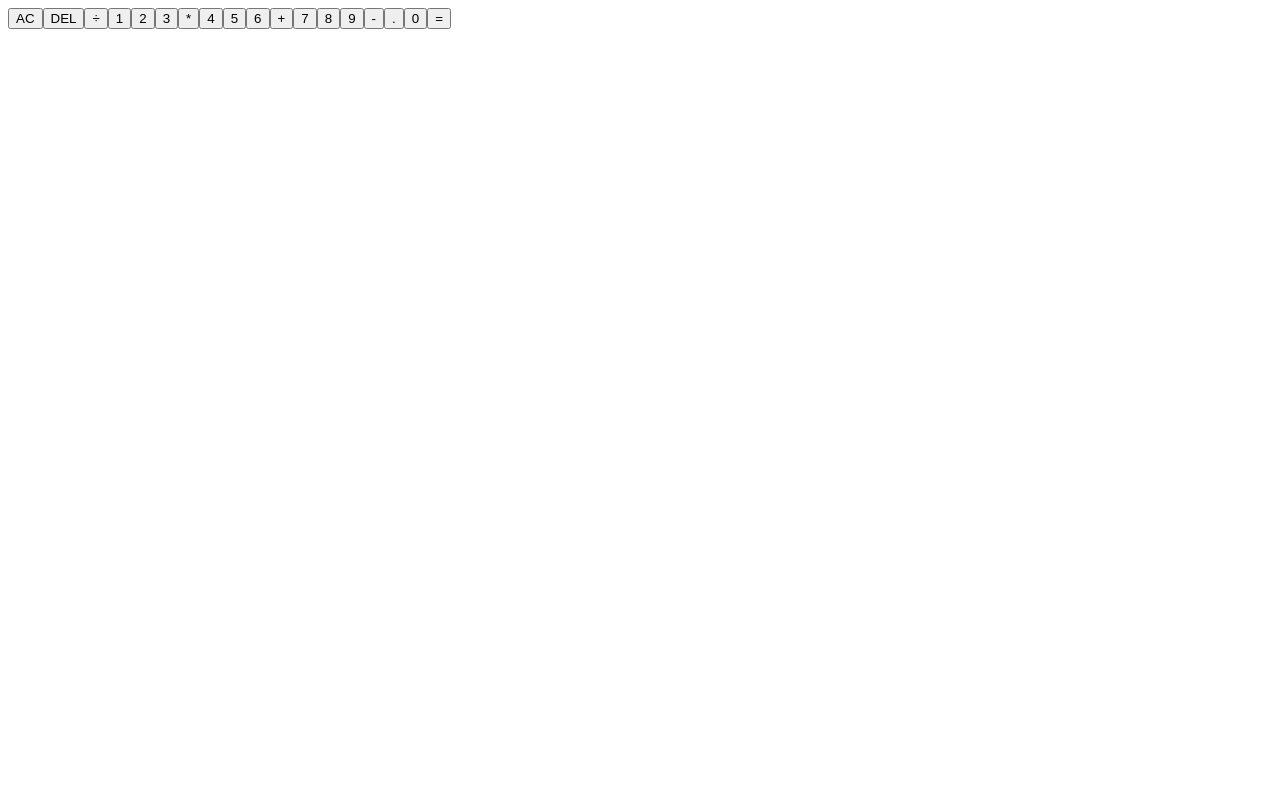
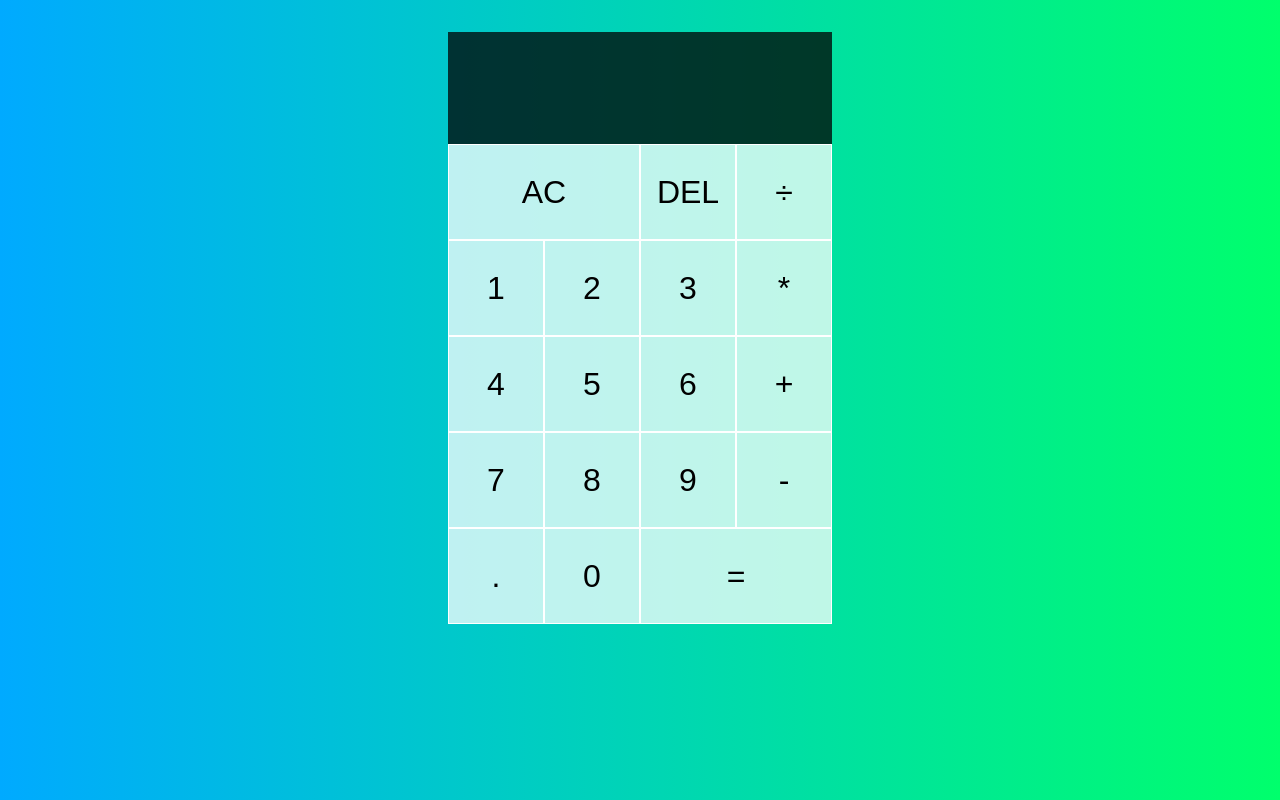
Before and after one commit to Aintripin/React_calculator, a React (Create React App) app in the folder calculator_v00/: page / in a window 1280 px wide. Built offline with nearby package versions, Linux system fonts and the light colour scheme.

Commit message:
added styling using scss

```diff
--- a/calculator_v00/src/App.js
+++ b/calculator_v00/src/App.js
@@ -6,8 +6,8 @@
   return (
     <div className = "calculator-grid">
       <div className = "output">
-        <div className = "previous-operand"> </div>
-        <div className = "current-operand"> </div>
+        <div className = "previous-operand"></div>
+        <div className = "current-operand"></div>
       </div>
       <button className = "span-two">AC</button>
       <button> DEL</button>
--- a/calculator_v00/src/styles.css
+++ b/calculator_v00/src/styles.css
@@ -1 +1,71 @@
-/* No CSS *//*# sourceMappingURL=styles.css.map */
+*, *::before, *::after {
+  -webkit-box-sizing: border-box;
+          box-sizing: border-box;
+}
+
+body {
+  margin: 0;
+  background: -webkit-gradient(linear, left top, right top, from(#00AAFF), to(#00FF6C));
+  background: linear-gradient(to right, #00AAFF, #00FF6C);
+}
+
+.calculator-grid {
+  display: -ms-grid;
+  display: grid;
+  margin-top: 2rem;
+  -webkit-box-pack: center;
+      -ms-flex-pack: center;
+          justify-content: center;
+  -ms-grid-columns: (6rem)[4];
+      grid-template-columns: repeat(4, 6rem);
+  -ms-grid-rows: minmax(7rem, auto) (6rem)[5];
+      grid-template-rows: minmax(7rem, auto) repeat(5, 6rem);
+}
+
+.calculator-grid > button {
+  cursor: pointer;
+  font-size: 2rem;
+  border: 1px solid white;
+  outline: none;
+  background: rgba(255, 255, 255, 0.75);
+}
+
+.calculator-grid > button:hover,
+.calculator-grid > button:focus {
+  background: rgba(255, 255, 255, 0.9);
+}
+
+.span-two {
+  grid-column: span 2;
+}
+
+.output {
+  grid-column: 1 / -1;
+  background-color: rgba(0, 0, 0, 0.75);
+  display: -webkit-box;
+  display: -ms-flexbox;
+  display: flex;
+  -webkit-box-orient: vertical;
+  -webkit-box-direction: normal;
+      -ms-flex-direction: column;
+          flex-direction: column;
+  -webkit-box-align: end;
+      -ms-flex-align: end;
+          align-items: flex-end;
+  -ms-flex-pack: distribute;
+      justify-content: space-around;
+  padding: .75rem;
+  word-wrap: break-word;
+  word-break: break-all;
+}
+
+.output .previous-operand {
+  color: rgba(255, 255, 255, 0.75);
+  font-size: 1.5rem;
+}
+
+.output .current-operand {
+  color: white;
+  font-size: 2.5rem;
+}
+/*# sourceMappingURL=styles.css.map */
--- a/calculator_v00/src/styles.scss
+++ b/calculator_v00/src/styles.scss
@@ -1 +1,56 @@
-*, *::before
+*, *::before, *::after{
+    box-sizing: border-box;
+}
+
+body {
+    margin: 0;
+    background: linear-gradient(to right, #00AAFF, #00FF6C);
+}
+
+.calculator-grid {
+    display: grid;
+    margin-top: 2rem;
+    justify-content: center;
+    grid-template-columns: repeat(4, 6rem);
+    grid-template-rows: minmax(7rem, auto) repeat(5, 6rem);
+
+}
+
+.calculator-grid > button {
+    cursor: pointer;
+    font-size: 2rem;
+    border: 1px solid white;
+    outline: none;
+    background: rgba(255, 255, 255, .75);
+}
+
+.calculator-grid > button:hover,
+.calculator-grid > button:focus {
+    background: rgba(255, 255, 255, .9);
+}
+
+.span-two {
+    grid-column: span 2;
+}
+
+.output {
+    grid-column: 1 / -1;
+    background-color: rgba(0, 0, 0, .75);  // add glassmorphism here later
+    display: flex;
+    flex-direction: column;
+    align-items: flex-end;
+    justify-content: space-around;
+    padding: .75rem;
+    word-wrap: break-word;
+    word-break: break-all;
+}
+
+.output .previous-operand {
+    color: rgba(255, 255, 255, .75);
+    font-size: 1.5rem;
+}
+
+.output .current-operand {
+    color: white;
+    font-size: 2.5rem;
+}
```
Also changed, not shown: 1 other file (tests, documents, lock files or other folders).
